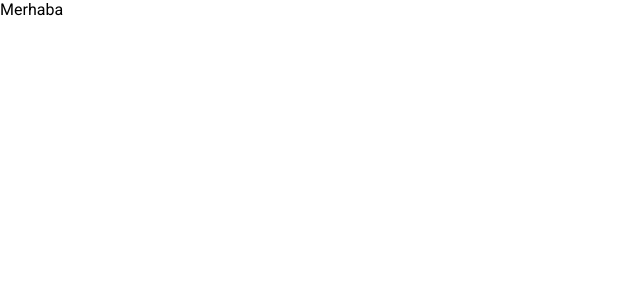
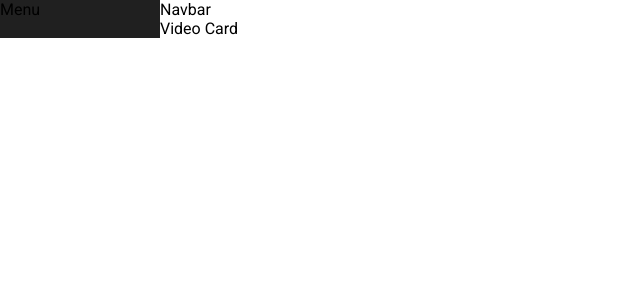
Before and after one commit to Mahmutcano/react-node-youtube-clone-redux-jwt-cookies, a React (Create React App) app in the folder client/: page / in a window 1280 px wide. Shown: the top 300 px of the page, without its empty margins (0-640 px from the left). Built offline with nearby package versions, Linux system fonts and the light colour scheme.

Commit message:
Creatin Styled Components

```diff
--- a/client/src/App.js
+++ b/client/src/App.js
@@ -1,10 +1,25 @@
+import styled from "styled-components";
+import Menu from "./components/Menu";
+import Navbar from "./components/Navbar";
 
+const Container = styled.div`
+  display: flex;
+`;
+
+const Main = styled.div`
+  flex: 7;
+`;
+const Wrapper = styled.div``;
 
 function App() {
   return (
-    <div>
-      Merhaba
-    </div>
+    <Container>
+      <Menu />
+      <Main>
+        <Navbar />
+        <Wrapper>Video Card</Wrapper>
+      </Main>
+    </Container>
   );
 }
 
--- /dev/null
+++ b/client/src/components/Menu.jsx
@@ -0,0 +1,13 @@
+import React from "react";
+import styled from "styled-components";
+
+const Container = styled.div`
+  flex: 1;
+  background-color: #202020;
+`;
+
+const Menu = () => {
+  return <Container>Menu</Container>;
+};
+
+export default Menu;
--- /dev/null
+++ b/client/src/components/Navbar.jsx
@@ -0,0 +1,9 @@
+import React from 'react'
+
+const Navbar = () => {
+  return (
+    <div>Navbar</div>
+  )
+}
+
+export default Navbar
```
